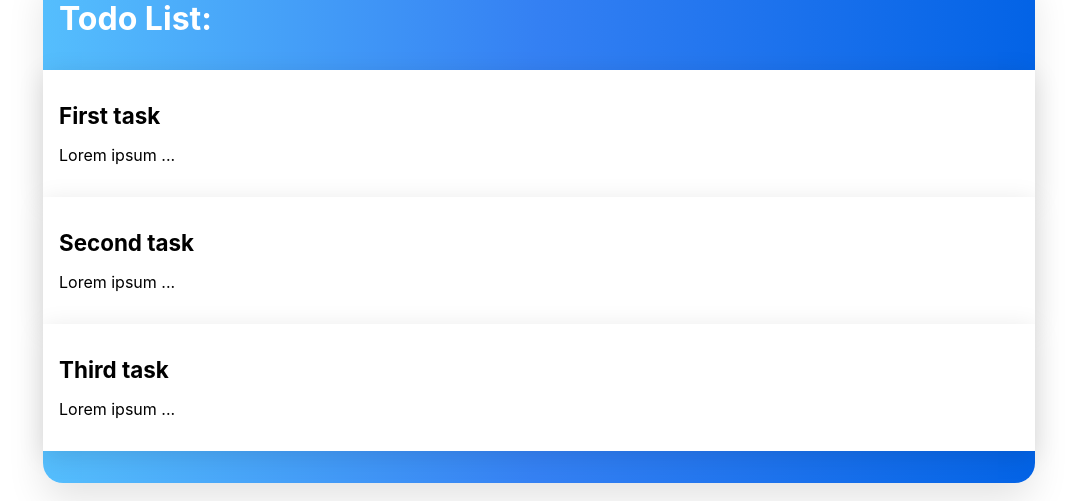
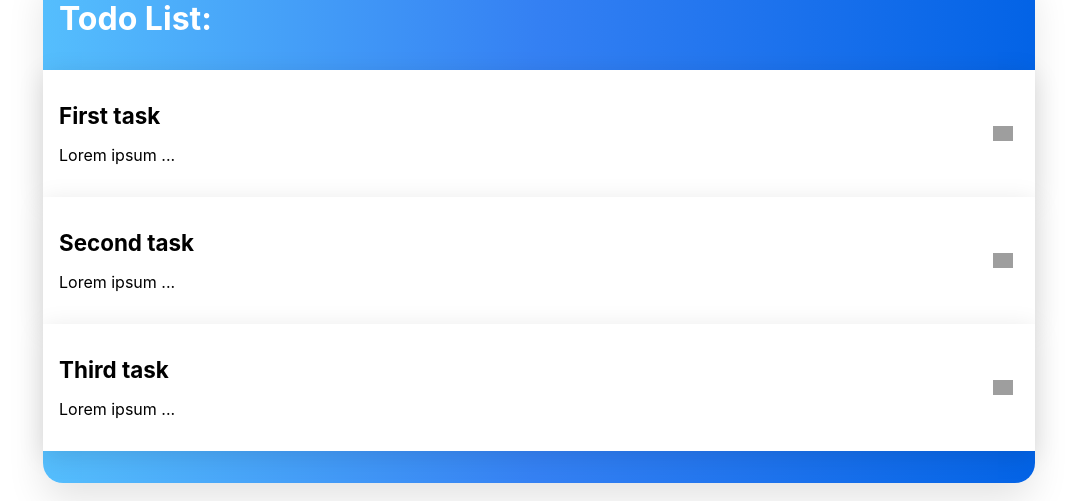
Before and after one commit to kingaciebielska/todo-list, a React (Create React App) app: page / in a window 1280 px wide. Shown: the part 128-629 px from the top of the page, without its empty margins (101-1177 px from the left). Built offline with nearby package versions, Linux system fonts and the light colour scheme; grey boxes are pictures that could not be loaded.

Commit message:
Added functionality of removing item from the list

```diff
--- a/src/todos/Components/List/index.js
+++ b/src/todos/Components/List/index.js
@@ -1,11 +1,17 @@
 import React from 'react'
-import { Wrapper, Heading, ListWrapper, ListItem, Title, Text } from './styles'
+import { useDispatch } from 'react-redux'
+import trashIcon from '../../../assets/trash-solid.svg'
+import { Wrapper, Heading, ListWrapper, ListItem, Title, Text, TrashButton, TrashImage } from './styles'
 
-const List = ({list}) => {
+const List = ({list, handleRemove}) => {
+  const handleRemoveClick = id => {
+    handleRemove(id)
+    console.log('id', id)
+  }
   return <Wrapper>
     <Heading>Todo List:</Heading>
     <ListWrapper>
-        {list.map(todo => <ListItem key={todo.id}><Title>{todo.title}</Title><Text>{todo.description}</Text></ListItem>)}
+        {list.map(todo => <ListItem key={todo.id}><div><Title>{todo.title}</Title><Text>{todo.description}</Text></div><TrashButton onClick={() => handleRemoveClick(todo.id)}><TrashImage src={trashIcon} alt="trash-icon"/></TrashButton></ListItem>)}
     </ListWrapper>
   </Wrapper>
 }
--- a/src/todos/Components/List/styles.js
+++ b/src/todos/Components/List/styles.js
@@ -18,7 +18,7 @@ export const Heading = styled.h2`
   padding: 2rem 1rem;
   color: ${color.white};
 
-  @media ${device.laptop} {
+  @media ${device.tablet} {
     font-size: 2rem;
   }
 `
@@ -34,8 +34,10 @@ export const ListItem = styled.li`
   background: ${color.white};
   box-shadow: ${shadow.secondary};
   padding: 1rem;
+  display: flex;
+  justify-content: space-between;
 
-  @media ${device.laptop} {
+  @media ${device.tablet} {
     padding: 2rem 1rem;
   }
 `
@@ -44,7 +46,7 @@ export const Title = styled.h5`
   font-size: 1.2rem;
   margin: 0;
 
-  @media ${device.laptop} {
+  @media ${device.tablet} {
     font-size: 1.4rem;
   }
 `
@@ -53,7 +55,31 @@ export const Text = styled.p`
   font-size: 0.8rem;
   margin: 1rem 0 0;
 
-  @media ${device.laptop} {
+  @media ${device.tablet} {
     font-size: 1rem;
   }
 `
+
+export const TrashButton = styled.button`
+  font-size: 1.2rem;
+  background-color: transparent;
+  border: none;
+  transition: all .3s;
+
+  @media ${device.tablet} {
+    font-size: 1.4rem;
+  }
+
+  &:hover {
+    opacity: 0.6;
+    transition: all .3s;
+  }
+`
+
+export const TrashImage = styled.img`
+  width: 15px;
+
+  @media ${device.tablet} {
+    width: 20px;
+  }
+`
--- a/src/todos/Containers/TodosContainer.js
+++ b/src/todos/Containers/TodosContainer.js
@@ -1,11 +1,17 @@
 import React from 'react'
-import { useSelector } from 'react-redux'
+import { useSelector, useDispatch } from 'react-redux'
+import actions from '../actions'
 import List from '../Components/List'
 
 const TodosContainer = () => {
+  const dispatch = useDispatch()
   const todos =  useSelector(state => state.todos)
 
-  return <List list={todos}/>
+  const handleRemove = id => {
+    dispatch(actions.remove(id))
+  }
+
+  return <List list={todos} handleRemove={handleRemove}/>
 }
 
 export default TodosContainer
--- a/src/todos/actions.js
+++ b/src/todos/actions.js
@@ -4,6 +4,11 @@ const add = todo => ({
   type: types.ADD_TODO, todo
 })
 
+const remove = id => ({
+  type: types.DELETE_TODO, id
+})
+
 export default {
-  add
+  add,
+  remove
 }
```
